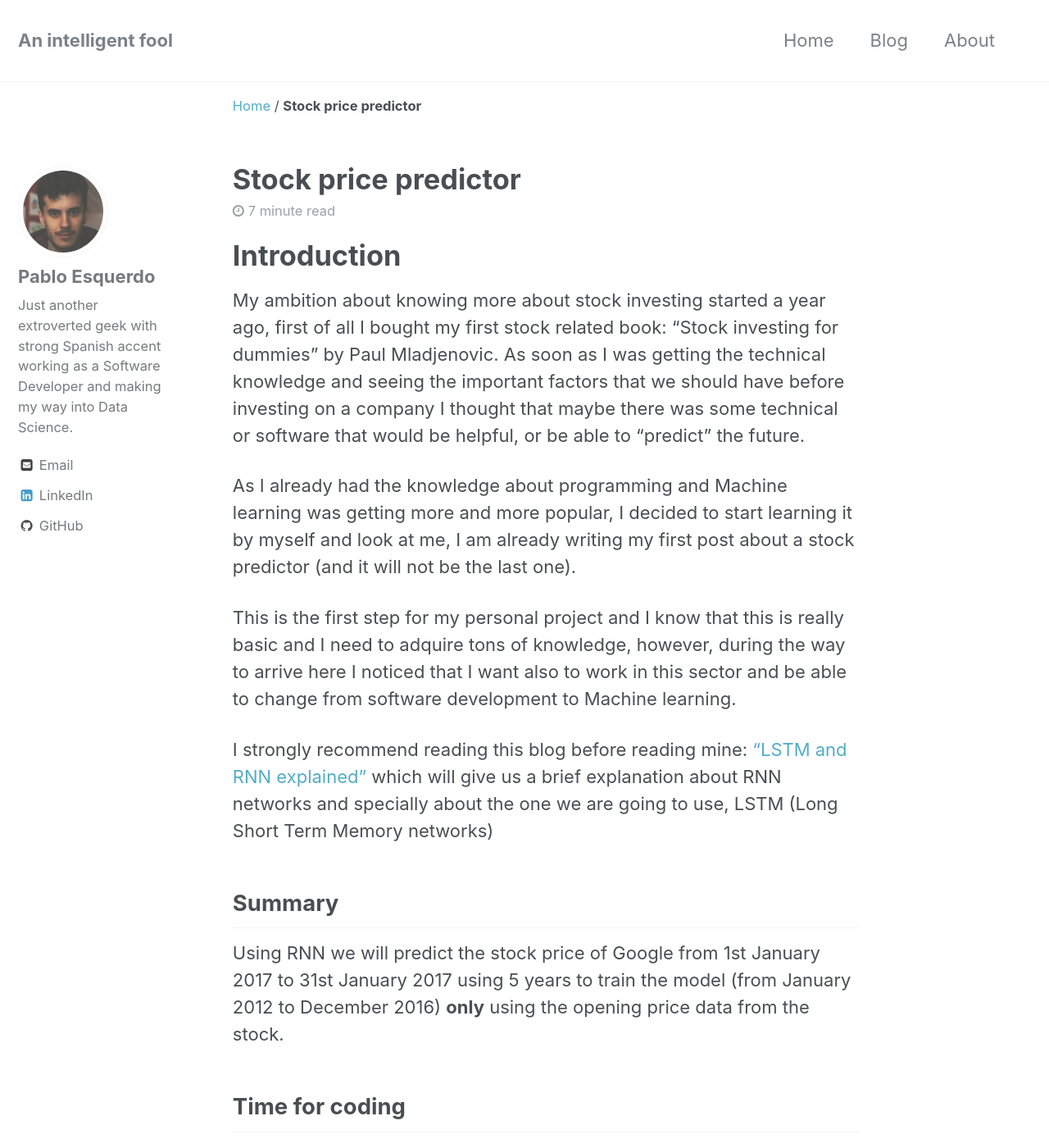
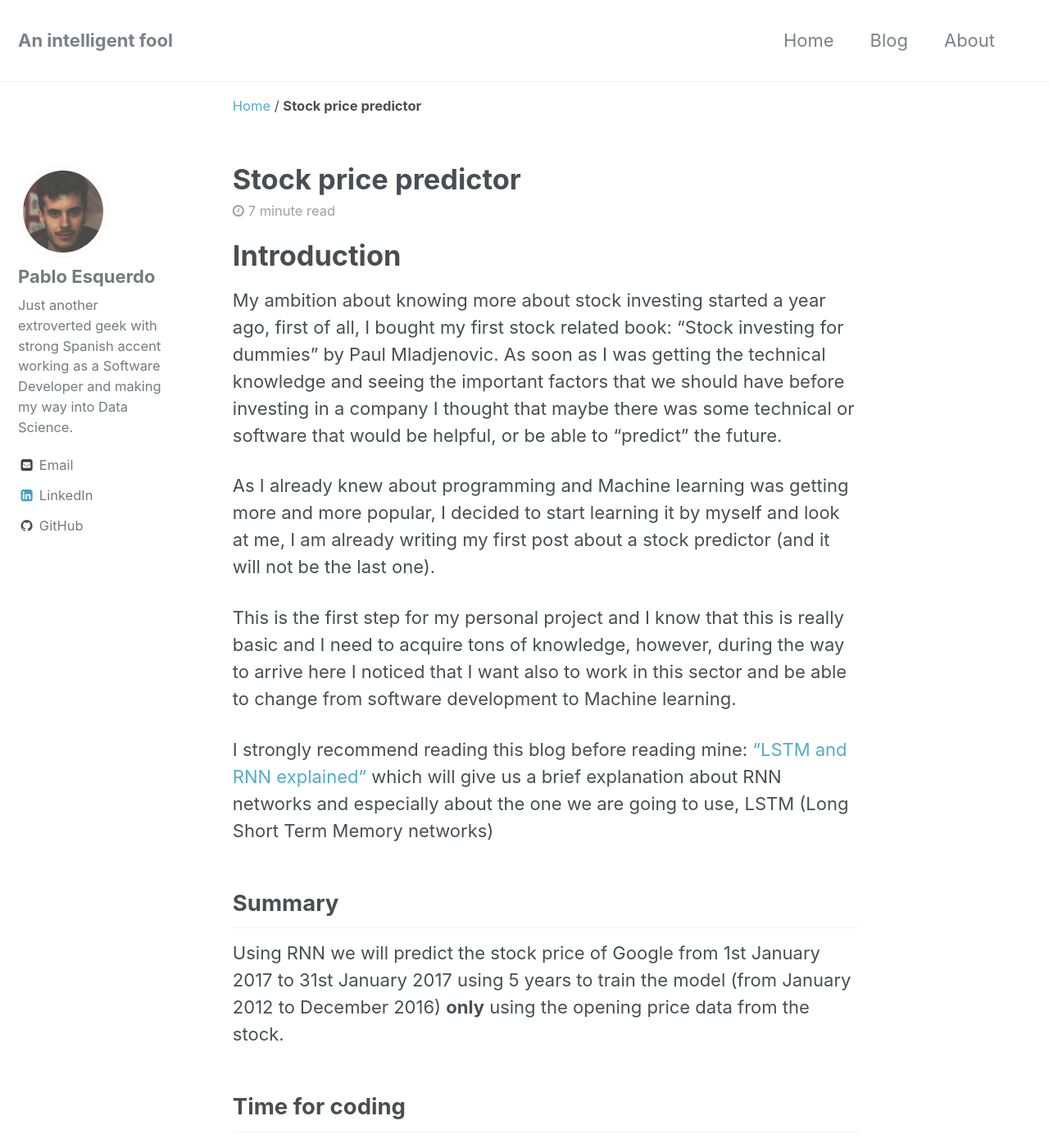
Before and after one commit to AnIntelligentFool/AnIntelligentFool.github.io, a Jekyll site: the page built from _posts/2019-6-19-stock-predictor.md, in a window 1280 px wide and 1400 px high. Shown: the whole window at 82% size. Built offline with Jekyll 4.4.1, drawn with Linux system fonts in a browser that asks for light colours; some of the changed text lies outside the part shown.

```diff
--- a/_posts/2019-6-19-stock-predictor.md
+++ b/_posts/2019-6-19-stock-predictor.md
@@ -11,14 +11,14 @@
 ---
 
 # Introduction
-My ambition about knowing more about stock investing started a year ago, first of all I bought my first stock related book: “Stock investing for dummies” by Paul Mladjenovic.
-As soon as I was getting the technical knowledge and seeing the important factors that we should have before investing on a company I thought that maybe there was some technical or software that would be helpful, or be able to “predict” the future.
+My ambition about knowing more about stock investing started a year ago, first of all, I bought my first stock related book: “Stock investing for dummies” by Paul Mladjenovic.
+As soon as I was getting the technical knowledge and seeing the important factors that we should have before investing in a company I thought that maybe there was some technical or software that would be helpful, or be able to “predict” the future.
 
-As I already had the knowledge about programming and Machine learning was getting more and more popular, I decided to start learning it by myself and look at me, I am already writing my first post about a stock predictor (and it will not be the last one).
+As I already knew about programming and Machine learning was getting more and more popular, I decided to start learning it by myself and look at me, I am already writing my first post about a stock predictor (and it will not be the last one).
 
-This is the first step for my personal project and I know that this is really basic and I need to adquire tons of knowledge, however, during the way to arrive here I noticed that I want also to work in this sector and be able to change from software development to Machine learning.
+This is the first step for my personal project and I know that this is really basic and I need to acquire tons of knowledge, however, during the way to arrive here I noticed that I want also to work in this sector and be able to change from software development to Machine learning.
 
-I strongly recommend reading this blog before reading mine: ["LSTM and RNN explained"](https://colah.github.io/posts/2015-08-Understanding-LSTMs/) which will give us a brief explanation about RNN networks and specially about the one we are going to use, LSTM (Long Short Term Memory networks)
+I strongly recommend reading this blog before reading mine: ["LSTM and RNN explained"](https://colah.github.io/posts/2015-08-Understanding-LSTMs/) which will give us a brief explanation about RNN networks and especially about the one we are going to use, LSTM (Long Short Term Memory networks)
 
 ## Summary
 Using RNN we will predict the stock price of Google from 1st January 2017 to 31st January 2017 using 5 years to train the model (from January 2012 to December 2016) **only** using the opening price data from the stock.
```
Also changed, not shown: other parts of _posts/2019-6-19-stock-predictor.md (+1 -1 lines), _pages/about.html (+4 -4 lines), _posts/2019-7-10-data-science-project.md (+2 -2 lines), 1 other file.
